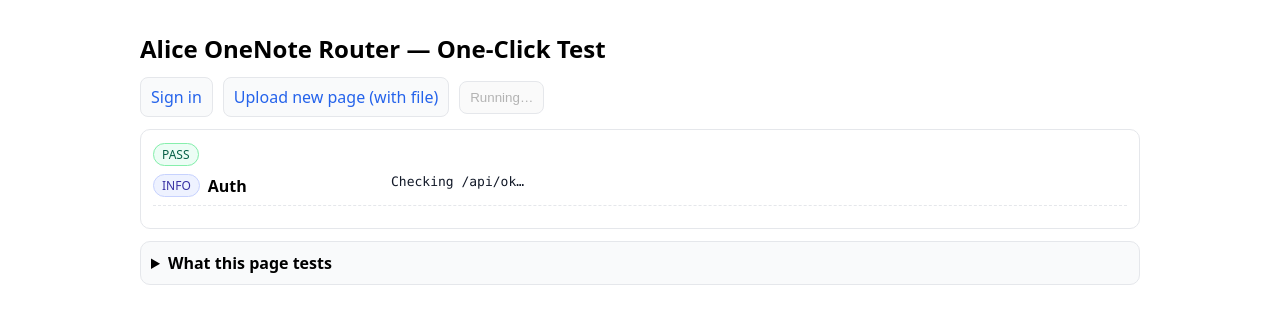
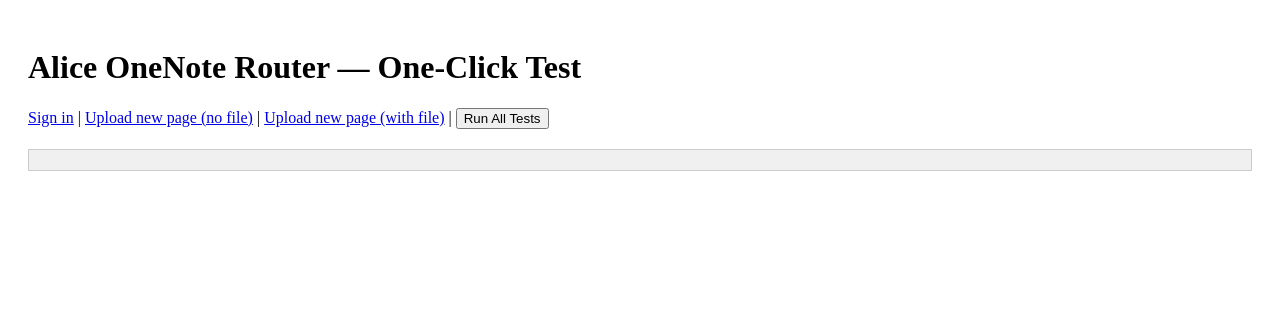
Before and after one commit to tchaudhry907/alice-onenote-router, a Next.js app: page /onenote-test in a window 1280 px wide. Shown: the top 324 px of the page. Built offline with nearby package versions, Linux system fonts and the light colour scheme; no server answers.

Commit message:
Refactor OneNote test component for better clarity

```diff
--- a/pages/onenote-test.js
+++ b/pages/onenote-test.js
@@ -1,264 +1,52 @@
-// pages/onenote-test.js
-import { useEffect, useMemo, useState } from "react";
-
-/**
- * One-stop health/dashboard for Alice OneNote Router.
- * - Auth check (/api/ok)
- * - Redis ping/set/get/ttl (/api/redis/*)
- * - OneNote append to last page (/api/onenote/append-last)
- * - OneNote page content fetch (/api/onenote/page-content?id=...)
- *
- * Usage: visit /onenote-test
- * If not logged in, click "Sign in" first, then "Run All".
- */
+// /pages/onenote-test.js
+import { useState } from "react";
 
 export default function OneNoteTest() {
-  const [running, setRunning] = useState(false);
-  const [rows, setRows] = useState([]);
-  const [lastPageId, setLastPageId] = useState("");
-  const [appendSucceeded, setAppendSucceeded] = useState(false);
+  const [output, setOutput] = useState("");
 
-  const nowStamp = useMemo(() => new Date().toISOString(), []); // just to tag today’s run
+  const runTests = async () => {
+    setOutput("Running tests...\n");
 
-  function pushRow(row) {
-    setRows((r) => [...r, { id: String(r.length + 1), ...row }]);
-  }
+    const tests = [
+      { name: "Auth", url: "/api/ok" },
+      { name: "Auth", url: "/api/redis/ping" },
+      { name: "Redis", url: "/api/redis/set?key=alice:test&value=hello" },
+      { name: "Redis", url: "/api/redis/get?key=alice:test" },
+      { name: "Redis", url: "/api/redis/ttl?key=alice:test" },
+      { name: "OneNote", url: "/api/onenote/page-latest" },
+    ];
 
-  async function fetchJson(url, opts) {
-    const r = await fetch(url, opts);
-    const text = await r.text();
-    let parsed = null;
-    try { parsed = JSON.parse(text); } catch {}
-    return { status: r.status, ok: r.ok, body: parsed ?? text, raw: text, headers: r.headers };
-  }
-
-  async function runAll() {
-    setRunning(true);
-    setRows([]);
-    setAppendSucceeded(false);
-
-    // 1) Auth: /api/ok
-    pushRow({ step: "Auth", detail: "Checking /api/ok…" });
-    const ok = await fetchJson("/api/ok");
-    if (!ok.ok) {
-      pushRow({ step: "Auth", status: "fail", detail: `GET /api/ok → ${ok.status} ${ok.raw}` });
-      setRunning(false);
-      return;
+    for (const test of tests) {
+      try {
+        const res = await fetch(test.url);
+        const text = await res.text();
+        setOutput((prev) => prev + `\n[${test.name}] ${test.url}\n${text}\n`);
+      } catch (err) {
+        setOutput((prev) => prev + `\n[${test.name}] ${test.url}\nERROR ${err}\n`);
+      }
     }
-    pushRow({ step: "Auth", status: "pass", detail: `GET /api/ok → ${ok.status} ${ok.raw}` });
-
-    // 2) Redis: ping
-    pushRow({ step: "Redis", detail: "Pinging /api/redis/ping…" });
-    const ping = await fetchJson("/api/redis/ping");
-    pushRow({ step: "Redis", status: ping.ok ? "pass" : "fail", detail: `ping → ${ping.status} ${asStr(ping.body)}` });
-    if (!ping.ok) return setRunning(false);
-
-    // 3) Redis: set key with TTL & verify
-    const tkey = "alice:test:selfcheck";
-    pushRow({ step: "Redis", detail: `Setting ${tkey} with ttl=20…` });
-    const rset = await fetchJson(`/api/redis/set?key=${encodeURIComponent(tkey)}&value=${encodeURIComponent("OK-"+nowStamp)}&ttl=20`);
-    pushRow({ step: "Redis", status: rset.ok ? "pass" : "fail", detail: `set → ${rset.status} ${asStr(rset.body)}` });
-    if (!rset.ok) return setRunning(false);
-
-    pushRow({ step: "Redis", detail: `Getting ${tkey}…` });
-    const rget = await fetchJson(`/api/redis/get?key=${encodeURIComponent(tkey)}`);
-    pushRow({ step: "Redis", status: rget.ok ? "pass" : "fail", detail: `get → ${rget.status} ${asStr(rget.body)}` });
-    if (!rget.ok) return setRunning(false);
-
-    pushRow({ step: "Redis", detail: `TTL for ${tkey}…` });
-    const rttl = await fetchJson(`/api/redis/ttl?key=${encodeURIComponent(tkey)}`);
-    pushRow({ step: "Redis", status: rttl.ok ? "pass" : "fail", detail: `ttl → ${rttl.status} ${asStr(rttl.body)}` });
-    if (!rttl.ok) return setRunning(false);
-
-    // 4) Find lastPageId
-    pushRow({ step: "OneNote", detail: "Reading last created page id (alice:lastPageId) from Redis…" });
-    const last = await fetchJson(`/api/redis/get?key=${encodeURIComponent("alice:lastPageId")}`);
-    if (!last.ok || !last.body?.value) {
-      pushRow({
-        step: "OneNote",
-        status: "warn",
-        detail:
-          `No last page id found. Create one via /onenote-upload-file first. ` +
-          `Response → ${last.status} ${asStr(last.body)}`
-      });
-      setRunning(false);
-      return;
-    }
-    const pid = String(last.body.value);
-    setLastPageId(pid);
-    pushRow({ step: "OneNote", status: "pass", detail: `Found last page id: ${pid}` });
-
-    // 5) Append to last page
-    const sampleHtml = `<p><b>Self-check append</b> — ${escapeHtml(nowStamp)}</p>`;
-    pushRow({ step: "OneNote", detail: "Appending to last page via /api/onenote/append-last…" });
-    const app = await fetchJson("/api/onenote/append-last", {
-      method: "POST",
-      headers: { "content-type": "application/json" },
-      body: JSON.stringify({ html: sampleHtml })
-    });
-    // Graph returns 204 No Content on success
-    const appendOK = app.status === 204;
-    setAppendSucceeded(appendOK);
-    pushRow({
-      step: "OneNote",
-      status: appendOK ? "pass" : "fail",
-      detail: `append-last → ${app.status} ${appendOK ? "(OK 204)" : asStr(app.body)}`
-    });
-    if (!appendOK) return setRunning(false);
-
-    // 6) Fetch page content to confirm route + give a link
-    const encoded = encodeURIComponent(pid);
-    pushRow({ step: "OneNote", detail: "Fetching page content (HTML)…" });
-    const pc = await fetch(`/api/onenote/page-content?id=${encoded}`);
-    const pageOk = pc.ok;
-    pushRow({
-      step: "OneNote",
-      status: pageOk ? "pass" : "fail",
-      detail: `page-content → ${pc.status} ${pageOk ? "OK" : "Check auth / DEFAULT_SECTION_ID / scopes"}`
-    });
-
-    setRunning(false);
-  }
-
-  useEffect(() => {
-    // Auto-run once on mount for quick checks
-    runAll();
-    // eslint-disable-next-line react-hooks/exhaustive-deps
-  }, []);
-
-  const webLink = useMemo(() => {
-    // We can’t derive the OneNote web link from id alone reliably here,
-    // but the upload UI shows it. This page focuses on health + “does it work?”.
-    return lastPageId ? `/api/onenote/page-content?id=${encodeURIComponent(lastPageId)}` : "";
-  }, [lastPageId]);
+  };
 
   return (
-    <main style={styles.main}>
-      <h1 style={styles.h1}>Alice OneNote Router — One-Click Test</h1>
-
-      <div style={styles.actions}>
-        <a href="/api/auth/login" style={styles.link}>Sign in</a>
-        <a href="/onenote-upload-file" style={styles.link}>Upload new page (with file)</a>
-        <button onClick={runAll} disabled={running} style={styles.button}>
-          {running ? "Running…" : "Run All Tests"}
-        </button>
+    <div style={{ padding: 20 }}>
+      <h1>Alice OneNote Router — One-Click Test</h1>
+      <div style={{ marginBottom: 20 }}>
+        <a href="/api/auth/login?state=/onenote-test">Sign in</a> |{" "}
+        <a href="/onenote-upload">Upload new page (no file)</a> |{" "}
+        <a href="/onenote-upload-file">Upload new page (with file)</a> |{" "}
+        <button onClick={runTests}>Run All Tests</button>
       </div>
-
-      <div style={styles.panel}>
-        <Summary rows={rows} />
-        <div style={{ marginTop: 10 }}>
-          {lastPageId && (
-            <div style={styles.meta}>
-              <div><b>lastPageId:</b> <code style={styles.code}>{lastPageId}</code></div>
-              <div>
-                <b>View HTML:</b>{" "}
-                <a href={webLink} target="_blank" rel="noreferrer">{webLink}</a>
-              </div>
-              {appendSucceeded && (
-                <div style={{ color: "#047857", marginTop: 6 }}>
-                  ✅ Append succeeded (HTTP 204). Open the HTML link above or your OneNote web link to verify visually.
-                </div>
-              )}
-            </div>
-          )}
-        </div>
-      </div>
-
-      <details style={styles.details}>
-        <summary style={styles.summary}>What this page tests</summary>
-        <ul>
-          <li><b>Auth:</b> `/api/ok`</li>
-          <li><b>Redis:</b> ping / set (with TTL) / get / ttl</li>
-          <li><b>OneNote:</b> append to <code>alice:lastPageId</code> (set by your upload UI)</li>
-          <li><b>OneNote Content:</b> fetch page HTML via `/api/onenote/page-content`</li>
-        </ul>
-        <p style={{ color: "#6b7280" }}>
-          Tip: if you see “No last page id found”, create a page at <code>/onenote-upload-file</code> first.
-        </p>
-      </details>
-    </main>
+      <pre
+        style={{
+          background: "#f0f0f0",
+          padding: 10,
+          border: "1px solid #ccc",
+          maxHeight: 500,
+          overflow: "auto",
+        }}
+      >
+        {output}
+      </pre>
+    </div>
   );
 }
-
-function Summary({ rows }) {
-  if (!rows.length) {
-    return <div style={{ color: "#6b7280" }}>No results yet. Click “Run All Tests”.</div>;
-  }
-  const overall =
-    rows.some((r) => r.status === "fail") ? "fail" :
-    rows.some((r) => r.status === "warn") ? "warn" : "pass";
-  return (
-    <>
-      <div style={{ marginBottom: 10 }}>
-        <Badge kind={overall} />
-      </div>
-      <div style={styles.table}>
-        {rows.map((r) => (
-          <div key={r.id} style={styles.row}>
-            <div style={styles.cellStep}>
-              <Badge kind={r.status} />
-              <span style={{ marginLeft: 8, fontWeight: 600 }}>{r.step || "-"}</span>
-            </div>
-            <div style={styles.cellDetail}>
-              <pre style={styles.pre}>{r.detail || ""}</pre>
-            </div>
-          </div>
-        ))}
-      </div>
-    </>
-  );
-}
-
-function Badge({ kind }) {
-  const k = kind || "info";
-  const map = {
-    pass: { bg: "#ecfdf5", border: "#86efac", fg: "#065f46", text: "PASS" },
-    fail: { bg: "#fef2f2", border: "#fca5a5", fg: "#991b1b", text: "FAIL" },
-    warn: { bg: "#fffbeb", border: "#fcd34d", fg: "#92400e", text: "WARN" },
-    info: { bg: "#eef2ff", border: "#c7d2fe", fg: "#3730a3", text: "INFO" }
-  }[k];
-  return (
-    <span style={{
-      padding: "2px 8px",
-      borderRadius: 999,
-      fontSize: 12,
-      background: map.bg,
-      color: map.fg,
-      border: `1px solid ${map.border}`
-    }}>
-      {map.text}
-    </span>
-  );
-}
-
-function asStr(x) {
-  if (x == null) return "null";
-  if (typeof x === "string") return x;
-  try { return JSON.stringify(x); } catch { return String(x); }
-}
-
-function escapeHtml(s) {
-  return String(s)
-    .replace(/&/g,"&amp;")
-    .replace(/</g,"&lt;")
-    .replace(/>/g,"&gt;")
-    .replace(/"/g,"&quot;");
-}
-
-const styles = {
-  main: { fontFamily: "system-ui, sans-serif", padding: 24, maxWidth: 1000, margin: "0 auto" },
-  h1: { fontSize: 24, margin: 0, marginBottom: 12 },
-  actions: { display: "flex", gap: 10, alignItems: "center", marginBottom: 12, flexWrap: "wrap" },
-  link: { padding: "8px 10px", border: "1px solid #e5e7eb", borderRadius: 8, textDecoration: "none", color: "#2563eb", background: "#f9fafb" },
-  button: { padding: "8px 10px", border: "1px solid #e5e7eb", borderRadius: 8, background: "#fafafa", cursor: "pointer" },
-  panel: { border: "1px solid #e5e7eb", borderRadius: 10, padding: 12, background: "#fff" },
-  table: { display: "grid", gap: 8 },
-  row: { display: "grid", gridTemplateColumns: "230px 1fr", gap: 8, alignItems: "start", borderBottom: "1px dashed #e5e7eb", paddingBottom: 8 },
-  cellStep: { display: "flex", alignItems: "center" },
-  cellDetail: { fontSize: 13, color: "#111827" },
-  pre: { margin: 0, whiteSpace: "pre-wrap", wordBreak: "break-word", fontFamily: "ui-monospace, SFMono-Regular, Menlo, monospace" },
-  details: { marginTop: 12, border: "1px solid #e5e7eb", borderRadius: 10, padding: 10, background: "#f9fafb" },
-  summary: { cursor: "pointer", fontWeight: 600 },
-  meta: { marginTop: 6, fontSize: 13 },
-  code: { background: "#f3f4f6", padding: "2px 4px", borderRadius: 6 }
-};
```
